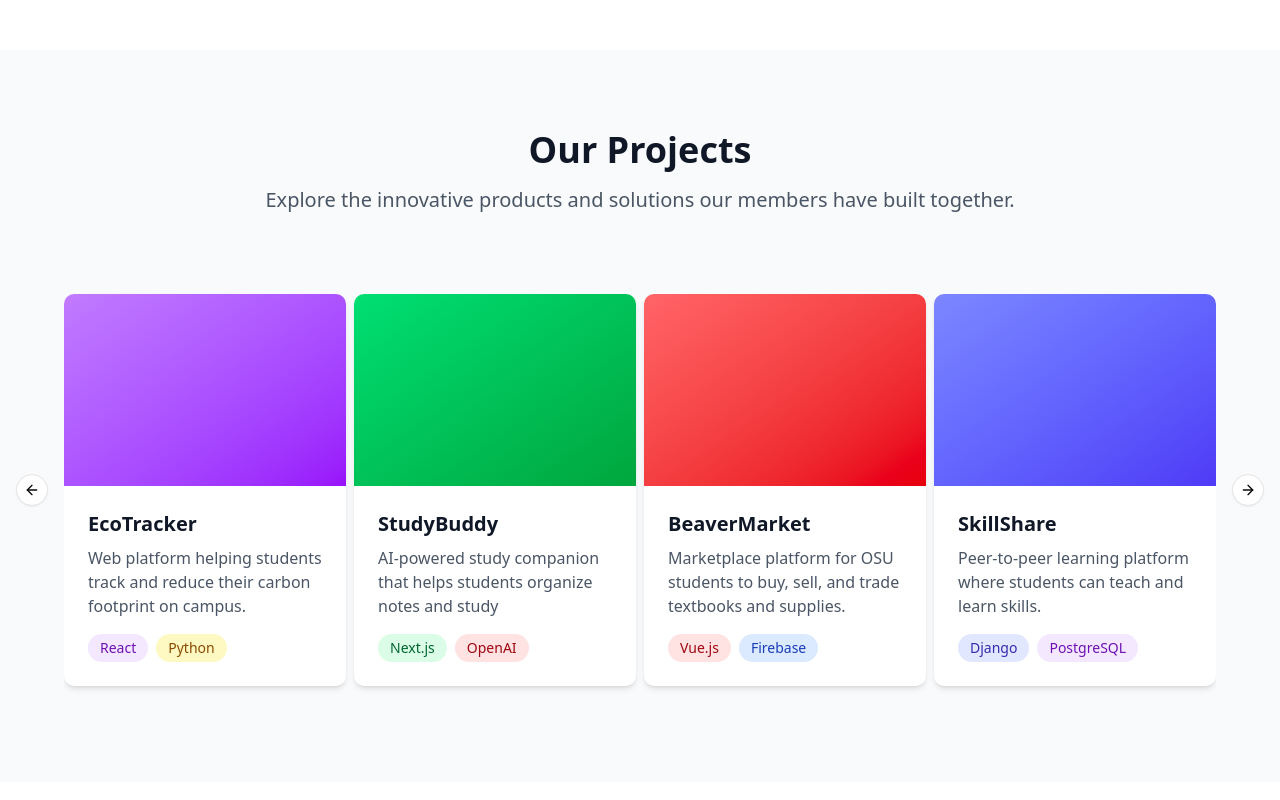
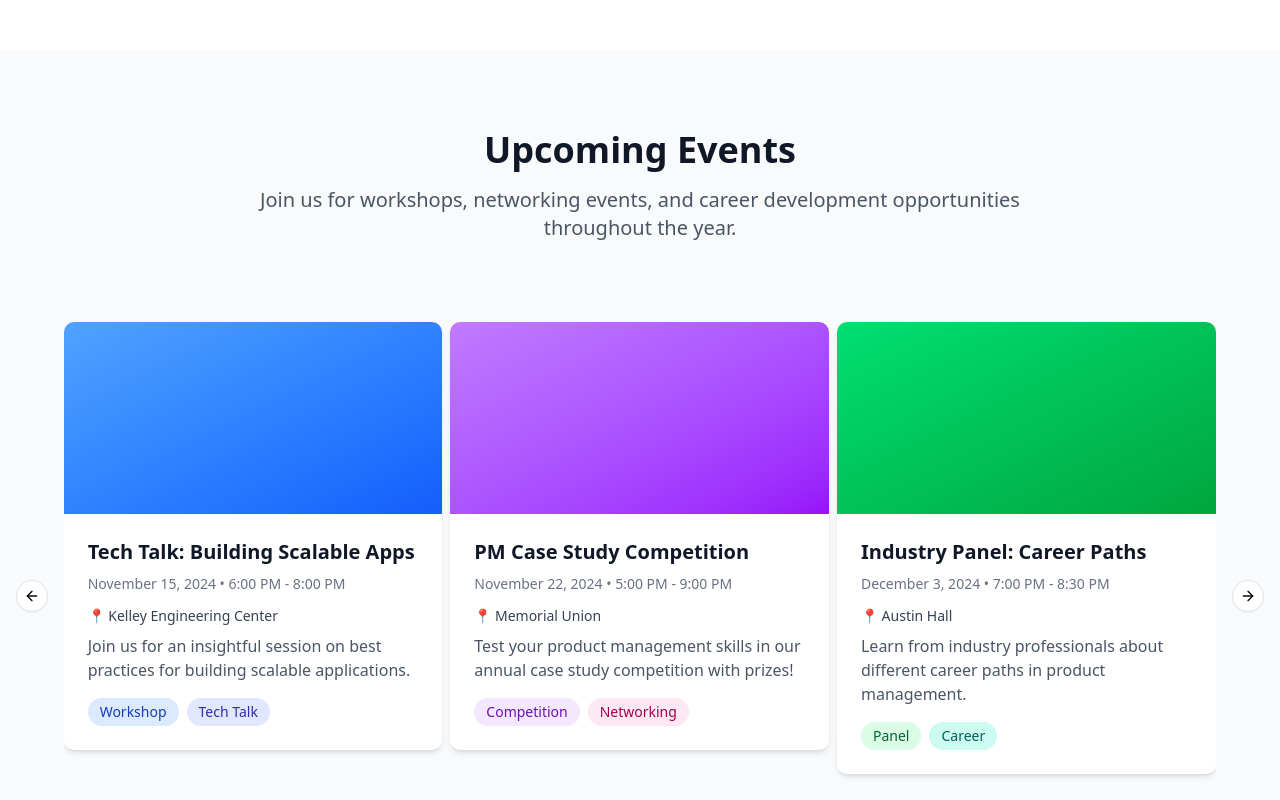
Before and after one commit to aj-arts/pmc-website, a Next.js app: page / in a window 1280 px wide. Shown: the part 1060-1860 px from the top of the page. Built offline with nearby package versions, Linux system fonts and the light colour scheme.

Commit message:
Refactored Projects to Events

```diff
--- a/app/page.tsx
+++ b/app/page.tsx
@@ -1,6 +1,6 @@
 import Hero from "../components/sections/Hero";
 import About from "../components/sections/About";
-import Projects from "../components/sections/Projects";
+import Events from "../components/sections/Events";
 import Officers from "../components/sections/Officers";
 import Contact from "../components/sections/Contact";
 import Footer from "../components/sections/Footer";
@@ -10,7 +10,7 @@
     <div className="min-h-screen">
       <Hero />
       <About />
-      <Projects />
+      <Events />
       <Officers />
       <Contact />
       <Footer />
--- /dev/null
+++ b/components/sections/Events.tsx
@@ -0,0 +1,139 @@
+"use client";
+
+import {
+  Carousel,
+  CarouselContent,
+  CarouselItem,
+  CarouselNext,
+  CarouselPrevious,
+} from "@/components/ui/carousel";
+import Autoplay from "embla-carousel-autoplay";
+
+const events = [
+  {
+    id: 1,
+    title: "Guest Speaker: Andy Beach",
+    description:
+      "Join us for a talk on Creative Intuition & Technical Expertise with Andy Beach, Media & AI Strategist and Previous PM & CTO @ Microsoft. Andy helps creative professionals, technologists, and industry leaders alike navigate the evolving media landscape with clarity and purpose.",
+    date: "October 1, 2024",
+    time: "6:00 PM - 7:00 PM",
+    location: "LINC 368",
+    gradient: "from-orange-400 to-red-500",
+    tags: [
+      { name: "Guest Speaker", color: "bg-orange-100 text-orange-800" },
+      { name: "Career", color: "bg-red-100 text-red-800" },
+    ],
+  },
+  {
+    id: 2,
+    title: "Tech Talk: Building Scalable Apps",
+    description:
+      "Join us for an insightful session on best practices for building scalable applications.",
+    date: "November 15, 2024",
+    time: "6:00 PM - 8:00 PM",
+    location: "Kelley Engineering Center",
+    gradient: "from-blue-400 to-blue-600",
+    tags: [
+      { name: "Workshop", color: "bg-blue-100 text-blue-800" },
+      { name: "Tech Talk", color: "bg-indigo-100 text-indigo-800" },
+    ],
+  },
+  {
+    id: 3,
+    title: "PM Case Study Competition",
+    description:
+      "Test your product management skills in our annual case study competition with prizes!",
+    date: "November 22, 2024",
+    time: "5:00 PM - 9:00 PM",
+    location: "Memorial Union",
+    gradient: "from-purple-400 to-purple-600",
+    tags: [
+      { name: "Competition", color: "bg-purple-100 text-purple-800" },
+      { name: "Networking", color: "bg-pink-100 text-pink-800" },
+    ],
+  },
+  {
+    id: 4,
+    title: "Industry Panel: Career Paths",
+    description:
+      "Learn from industry professionals about different career paths in product management.",
+    date: "December 3, 2024",
+    time: "7:00 PM - 8:30 PM",
+    location: "Austin Hall",
+    gradient: "from-green-400 to-green-600",
+    tags: [
+      { name: "Panel", color: "bg-green-100 text-green-800" },
+      { name: "Career", color: "bg-teal-100 text-teal-800" },
+    ],
+  },
+];
+
+export default function Events() {
+  return (
+    <section id="events" className="bg-gray-50 py-20">
+      <div className="mx-auto max-w-7xl px-4 sm:px-6 lg:px-8">
+        <div className="mb-16 text-center">
+          <h2 className="mb-4 text-4xl font-bold text-gray-900">
+            Upcoming Events
+          </h2>
+          <p className="mx-auto max-w-3xl text-xl text-gray-600">
+            Join us for workshops, networking events, and career development
+            opportunities throughout the year.
+          </p>
+        </div>
+
+        <Carousel
+          plugins={[
+            Autoplay({
+              delay: 4000,
+            }),
+          ]}
+          opts={{
+            align: "start",
+            loop: true,
+          }}
+          className="mx-auto w-full max-w-6xl"
+        >
+          <CarouselContent className="-ml-1 py-4 md:-ml-2">
+            {events.map((event) => (
+              <CarouselItem
+                key={event.id}
+                className="basis-1/3 pl-1 md:pl-2"
+              >
+                <div className="overflow-hidden rounded-lg bg-white shadow-md transition-shadow duration-300 hover:shadow-lg">
+                  <div
+                    className={`h-48 bg-gradient-to-br ${event.gradient}`}
+                  ></div>
+                  <div className="p-6">
+                    <h3 className="mb-2 text-xl font-semibold text-gray-900">
+                      {event.title}
+                    </h3>
+                    <p className="mb-3 text-sm text-gray-500">
+                      {event.date} • {event.time}
+                    </p>
+                    <p className="mb-2 text-sm font-medium text-gray-700">
+                      📍 {event.location}
+                    </p>
+                    <p className="mb-4 text-gray-600">{event.description}</p>
+                    <div className="flex flex-wrap gap-2">
+                      {event.tags.map((tag) => (
+                        <span
+                          key={tag.name}
+                          className={`px-3 py-1 ${tag.color} rounded-full text-sm`}
+                        >
+                          {tag.name}
+                        </span>
+                      ))}
+                    </div>
+                  </div>
+                </div>
+              </CarouselItem>
+            ))}
+          </CarouselContent>
+          <CarouselPrevious />
+          <CarouselNext />
+        </Carousel>
+      </div>
+    </section>
+  );
+}
--- a/components/sections/Navigation.tsx
+++ b/components/sections/Navigation.tsx
@@ -9,7 +9,7 @@
 
   const navItems = [
     { href: "#about", label: "About" },
-    { href: "#projects", label: "Projects" },
+    { href: "#events", label: "Events" },
     { href: "#officers", label: "Officers" },
     { href: "#contact", label: "Contact" },
   ];
--- a/components/sections/Projects.tsx
+++ /dev/null
@@ -1,132 +0,0 @@
-"use client";
-
-import {
-  Carousel,
-  CarouselContent,
-  CarouselItem,
-  CarouselNext,
-  CarouselPrevious,
-} from "@/components/ui/carousel";
-import Autoplay from "embla-carousel-autoplay";
-
-const projects = [
-  {
-    id: 1,
-    title: "Campus Connect",
-    description:
-      "A mobile app connecting OSU students with study groups, events, and resources.",
-    gradient: "from-blue-400 to-blue-600",
-    technologies: [
-      { name: "React Native", color: "bg-blue-100 text-blue-800" },
-      { name: "Node.js", color: "bg-green-100 text-green-800" },
-    ],
-  },
-  {
-    id: 2,
-    title: "EcoTracker",
-    description:
-      "Web platform helping students track and reduce their carbon footprint on campus.",
-    gradient: "from-purple-400 to-purple-600",
-    technologies: [
-      { name: "React", color: "bg-purple-100 text-purple-800" },
-      { name: "Python", color: "bg-yellow-100 text-yellow-800" },
-    ],
-  },
-  {
-    id: 3,
-    title: "StudyBuddy",
-    description:
-      "AI-powered study companion that helps students organize notes and study",
-    gradient: "from-green-400 to-green-600",
-    technologies: [
-      { name: "Next.js", color: "bg-green-100 text-green-800" },
-      { name: "OpenAI", color: "bg-red-100 text-red-800" },
-    ],
-  },
-  {
-    id: 4,
-    title: "BeaverMarket",
-    description:
-      "Marketplace platform for OSU students to buy, sell, and trade textbooks and supplies.",
-    gradient: "from-red-400 to-red-600",
-    technologies: [
-      { name: "Vue.js", color: "bg-red-100 text-red-800" },
-      { name: "Firebase", color: "bg-blue-100 text-blue-800" },
-    ],
-  },
-  {
-    id: 5,
-    title: "SkillShare",
-    description:
-      "Peer-to-peer learning platform where students can teach and learn skills.",
-    gradient: "from-indigo-400 to-indigo-600",
-    technologies: [
-      { name: "Django", color: "bg-indigo-100 text-indigo-800" },
-      { name: "PostgreSQL", color: "bg-purple-100 text-purple-800" },
-    ],
-  },
-];
-
-export default function Projects() {
-  return (
-    <section id="projects" className="bg-gray-50 py-20">
-      <div className="mx-auto max-w-7xl px-4 sm:px-6 lg:px-8">
-        <div className="mb-16 text-center">
-          <h2 className="mb-4 text-4xl font-bold text-gray-900">
-            Our Projects
-          </h2>
-          <p className="mx-auto max-w-3xl text-xl text-gray-600">
-            Explore the innovative products and solutions our members have built
-            together.
-          </p>
-        </div>
-
-        <Carousel
-          plugins={[
-            Autoplay({
-              delay: 4000,
-            }),
-          ]}
-          opts={{
-            align: "start",
-            loop: true,
-          }}
-          className="mx-auto w-full max-w-6xl"
-        >
-          <CarouselContent className="-ml-1 py-4 md:-ml-2">
-            {projects.map((project) => (
-              <CarouselItem
-                key={project.id}
-                className="basis-1/2 pl-1 md:basis-1/3 md:pl-2 lg:basis-1/4"
-              >
-                <div className="overflow-hidden rounded-lg bg-white shadow-md transition-shadow duration-300 hover:shadow-lg">
-                  <div
-                    className={`h-48 bg-gradient-to-br ${project.gradient}`}
-                  ></div>
-                  <div className="p-6">
-                    <h3 className="mb-2 text-xl font-semibold text-gray-900">
-                      {project.title}
-                    </h3>
-                    <p className="mb-4 text-gray-600">{project.description}</p>
-                    <div className="flex flex-wrap gap-2">
-                      {project.technologies.map((tech) => (
-                        <span
-                          key={tech.name}
-                          className={`px-3 py-1 ${tech.color} rounded-full text-sm`}
-                        >
-                          {tech.name}
-                        </span>
-                      ))}
-                    </div>
-                  </div>
-                </div>
-              </CarouselItem>
-            ))}
-          </CarouselContent>
-          <CarouselPrevious />
-          <CarouselNext />
-        </Carousel>
-      </div>
-    </section>
-  );
-}
```
